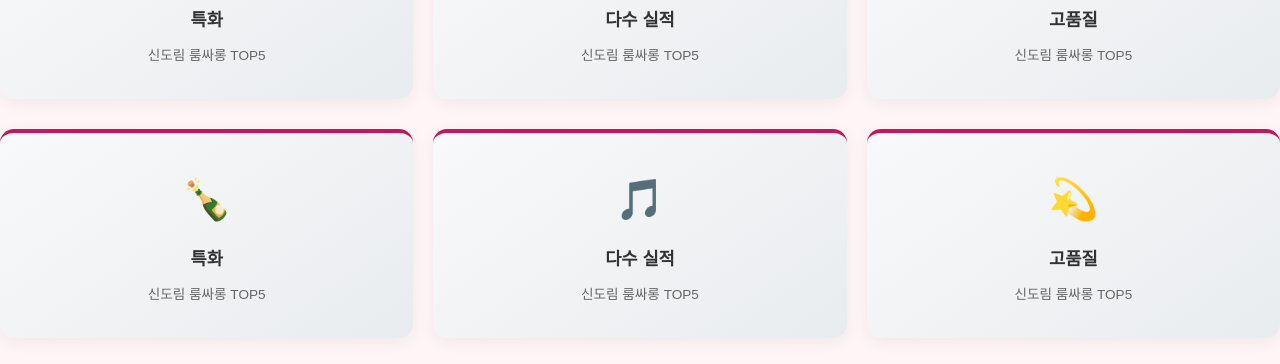
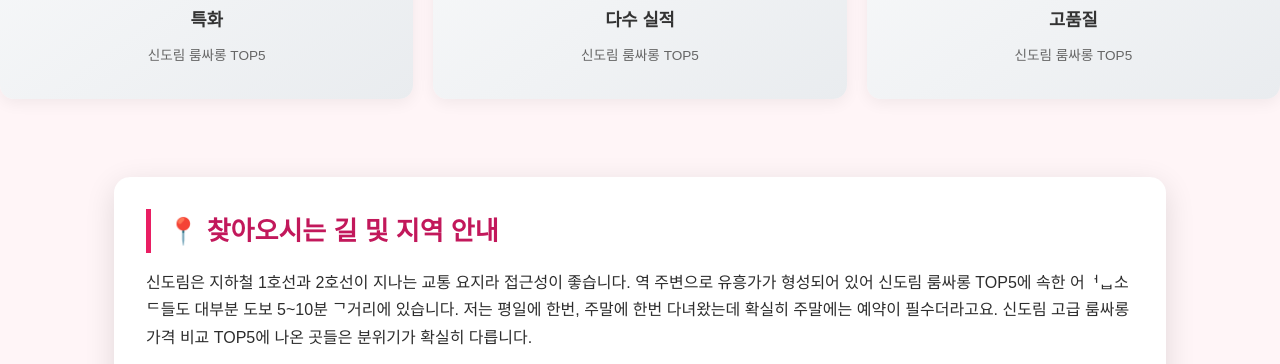
Before and after one commit to tidalhss-star/bp-t3b04-sd-room-top5, a plain HTML site: page index.html in a window 1280 px wide. Shown: the part 584-948 px from the top of the page. Drawn offline with Linux system fonts and the light colour scheme.

Commit message:
deploy: BPaaS portfolio page

```diff
--- a/index.html
+++ b/index.html
@@ -1,6 +1,7 @@
 <!DOCTYPE html>
 <html lang="ko">
 <head>
+<meta name="google-site-verification" content="BnrNj4NGZQu9KTRbHGybGc6qg4bmBhn6dv_ai1OGSs4" />
     <meta charset="UTF-8">
     <meta name="viewport" content="width=device-width, initial-scale=1.0">
     <title>신도림 룸싸롱 TOP5 | 신도림 룸싸롱 010-6279-0862</title>
@@ -362,24 +363,6 @@
   </div>
 </div>
 
-<!-- SEO Visual 2: 룸싸롱 서비스 카드 -->
-<div class="seo-visual-cards" role="img" aria-label="신도림 룸싸롱 TOP5 룸싸롱 — 프리미엄 룸싸롱"
-     style="display:grid;grid-template-columns:repeat(auto-fit,minmax(240px,1fr));gap:20px;margin:30px 0">
-  <div style="background:linear-gradient(145deg,#f8f9fa,#e9ecef);border-radius:14px;padding:32px 24px;text-align:center;box-shadow:0 4px 16px rgba(0,0,0,.06);border-top:4px solid #c2185b">
-    <div style="font-size:2.5em;margin-bottom:12px">🍾</div>
-    <div style="font-weight:700;font-size:1.1em;color:#333">특화</div>
-    <div style="color:#666;font-size:.85em;margin-top:8px">신도림 룸싸롱 TOP5</div>
-  </div><div style="background:linear-gradient(145deg,#f8f9fa,#e9ecef);border-radius:14px;padding:32px 24px;text-align:center;box-shadow:0 4px 16px rgba(0,0,0,.06);border-top:4px solid #c2185b">
-    <div style="font-size:2.5em;margin-bottom:12px">🎵</div>
-    <div style="font-weight:700;font-size:1.1em;color:#333">다수 실적</div>
-    <div style="color:#666;font-size:.85em;margin-top:8px">신도림 룸싸롱 TOP5</div>
-  </div><div style="background:linear-gradient(145deg,#f8f9fa,#e9ecef);border-radius:14px;padding:32px 24px;text-align:center;box-shadow:0 4px 16px rgba(0,0,0,.06);border-top:4px solid #c2185b">
-    <div style="font-size:2.5em;margin-bottom:12px">💫</div>
-    <div style="font-weight:700;font-size:1.1em;color:#333">고품질</div>
-    <div style="color:#666;font-size:.85em;margin-top:8px">신도림 룸싸롱 TOP5</div>
-  </div>
-</div>
-
     <section id="location" class="el-side-2beg">
         <div class="ui-item-cd98">
             <h2>📍 찾아오시는 길 및 지역 안내</h2>
@@ -462,8 +445,6 @@
         </div>
 
 <div class="seo-visual-divider" role="separator" aria-label="신도림 룸싸롱 TOP5 섹션 구분" style="margin:16px 0"><svg viewBox="0 0 1200 120" style="width:100%;height:60px"><path d="M0,40 C150,80 300,20 500,40 C700,60 850,20 950,35 C1050,50 1150,70 1200,60 L1200,120 L0,120Z" fill="#c2185b" opacity="0.12"/></svg></div>
-
-<div class="seo-visual-divider" role="separator" aria-label="신도림 룸싸롱 TOP5 섹션 구분" style="margin:16px 0"><svg viewBox="0 0 1200 120" style="width:100%;height:60px"><path d="M0,40 C150,80 300,20 500,40 C700,60 850,20 950,35 C1050,50 1150,70 1200,60 L1200,120 L0,120Z" fill="#c2185b" opacity="0.12"/></svg></div>
 </section>
 
     <footer class="el-grid-qrvo">
```
